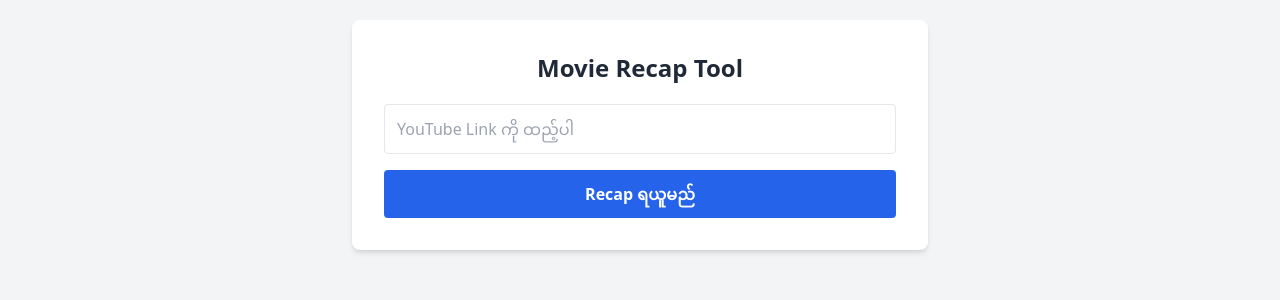
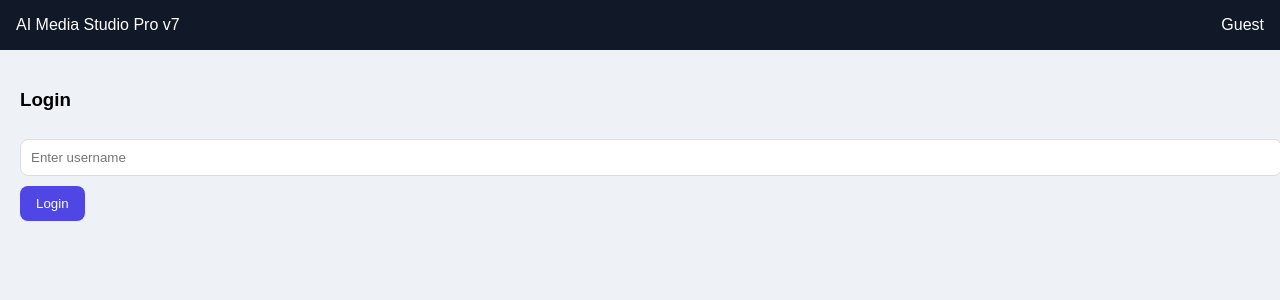
Before and after one commit to thankzin1996/Movie_Recap, a Flask app: page / in a window 1280 px wide. Shown: the top 300 px of the page. Run offline with Flask 3, Linux system fonts and the light colour scheme; some libraries are stand-ins or nearby versions.

Commit message:
Revamp index.html for AI Media Studio Pro v7

```diff
--- a/templates/index.html
+++ b/templates/index.html
@@ -1,30 +1,126 @@
 <!DOCTYPE html>
-<html lang="my">
+<html>
 <head>
-    <meta charset="UTF-8">
-    <meta name="viewport" content="width=device-width, initial-scale=1.0">
-    <title>Movie Recap Tool</title>
-    <!-- Tailwind CSS link -->
-    <script src="https://cdn.tailwindcss.com"></script>
+<meta name="viewport" content="width=device-width, initial-scale=1.0">
+<title>AI Media Studio Pro v7</title>
+<style>
+body{font-family:Arial;margin:0;background:#eef2f7}
+header{background:#111827;color:white;padding:16px;display:flex;justify-content:space-between}
+.container{padding:20px}
+.grid{display:grid;grid-template-columns:repeat(2,1fr);gap:14px}
+.card{background:white;padding:18px;border-radius:12px;box-shadow:0 3px 10px rgba(0,0,0,0.1);cursor:pointer}
+button{padding:10px 16px;border:none;border-radius:8px;background:#4f46e5;color:white;margin-top:10px}
+textarea,input{width:100%;padding:10px;border-radius:8px;border:1px solid #ddd;margin-top:10px}
+.tool{display:none}
+</style>
 </head>
-<body class="bg-gray-100 p-5">
-    <div class="max-w-xl mx-auto bg-white p-8 rounded-lg shadow-md">
-        <h1 class="text-2xl font-bold mb-5 text-center text-gray-800">Movie Recap Tool</h1>
-        <form method="POST" class="flex flex-col gap-4">
-            <input type="text" name="url" placeholder="YouTube Link ကို ထည့်ပါ" required
-                   class="border p-3 rounded w-full focus:outline-none focus:ring-2 focus:ring-blue-500">
-            <button type="submit"
-                    class="bg-blue-600 text-white p-3 rounded font-semibold hover:bg-blue-700 transition">
-                Recap ရယူမည်
-            </button>
-        </form>
 
-        {% if recap %}
-        <div class="mt-8 p-5 bg-gray-50 border rounded-lg">
-            <h3 class="text-lg font-bold mb-3">ရလဒ်:</h3>
-            <p class="text-gray-700 leading-relaxed">{{ recap }}</p>
-        </div>
-        {% endif %}
-    </div>
+<body>
+
+<header>
+<div>AI Media Studio Pro v7</div>
+<div id="userBox">Guest</div>
+</header>
+
+<div class="container" id="loginPage">
+<h3>Login</h3>
+<input id="username" placeholder="Enter username">
+<button onclick="login()">Login</button>
+</div>
+
+<div class="container" id="dashboard" style="display:none">
+
+<h3>30 Tools Dashboard (Credits: <span id="credits">20</span>)</h3>
+
+<div class="grid">
+
+<div class="card" onclick="openTool('translate')">🌐 Translate</div>
+<div class="card" onclick="openTool('script')">✍ Script Writer</div>
+<div class="card" onclick="openTool('voice')">🔊 AI Voice</div>
+<div class="card" onclick="openTool('recap')">🎬 Video Recap</div>
+<div class="card" onclick="openTool('story')">📖 Story Generator</div>
+<div class="card" onclick="openTool('blog')">📰 Blog Writer</div>
+<div class="card" onclick="openTool('caption')">💬 Caption Generator</div>
+<div class="card" onclick="openTool('subtitle')">📝 Subtitle Generator</div>
+<div class="card" onclick="openTool('transcript')">🎤 Transcript</div>
+<div class="card" onclick="openTool('yt')">▶ YouTube Recap</div>
+<div class="card" onclick="openTool('summary')">📊 Media Summary</div>
+<div class="card" onclick="openTool('thumbnail')">🖼 Thumbnail Generator</div>
+<div class="card" onclick="openTool('title')">🏷 Title Generator</div>
+<div class="card" onclick="openTool('hashtag')">#️⃣ Hashtag Generator</div>
+<div class="card" onclick="openTool('prompt')">⚙ Prompt Generator</div>
+<div class="card" onclick="openTool('ideas')">💡 Content Ideas</div>
+<div class="card" onclick="openTool('chat')">🤖 AI Chat</div>
+
+</div>
+
+</div>
+
+<div class="container tool" id="toolPage">
+
+<button onclick="back()">⬅ Back</button>
+
+<h3 id="toolTitle"></h3>
+
+<textarea id="inputText" placeholder="Enter text, topic, or link"></textarea>
+
+<button onclick="runTool()">Run Tool</button>
+
+<div id="output"></div>
+
+</div>
+
+<script>
+
+let currentTool=""
+let credits=20
+
+function login(){
+const name=document.getElementById("username").value
+if(!name)return alert("Enter username")
+document.getElementById("loginPage").style.display="none"
+document.getElementById("dashboard").style.display="block"
+document.getElementById("userBox").innerText=name
+}
+
+function openTool(tool){
+document.getElementById("dashboard").style.display="none"
+document.getElementById("toolPage").style.display="block"
+currentTool=tool
+document.getElementById("toolTitle").innerText=tool.toUpperCase()
+}
+
+function back(){
+document.getElementById("toolPage").style.display="none"
+document.getElementById("dashboard").style.display="block"
+}
+
+async function runTool(){
+
+if(credits<=0){
+alert("No credits left")
+return
+}
+
+credits--
+document.getElementById("credits").innerText=credits
+
+const text=document.getElementById("inputText").value
+
+document.getElementById("output").innerText="Processing..."
+
+const res=await fetch("/.netlify/functions/gemini",{
+method:"POST",
+body:JSON.stringify({prompt:currentTool+": "+text})
+})
+
+const data=await res.json()
+
+document.getElementById("output").innerText=data.text
+
+}
+
+</script>
+
 </body>
 </html>
```
